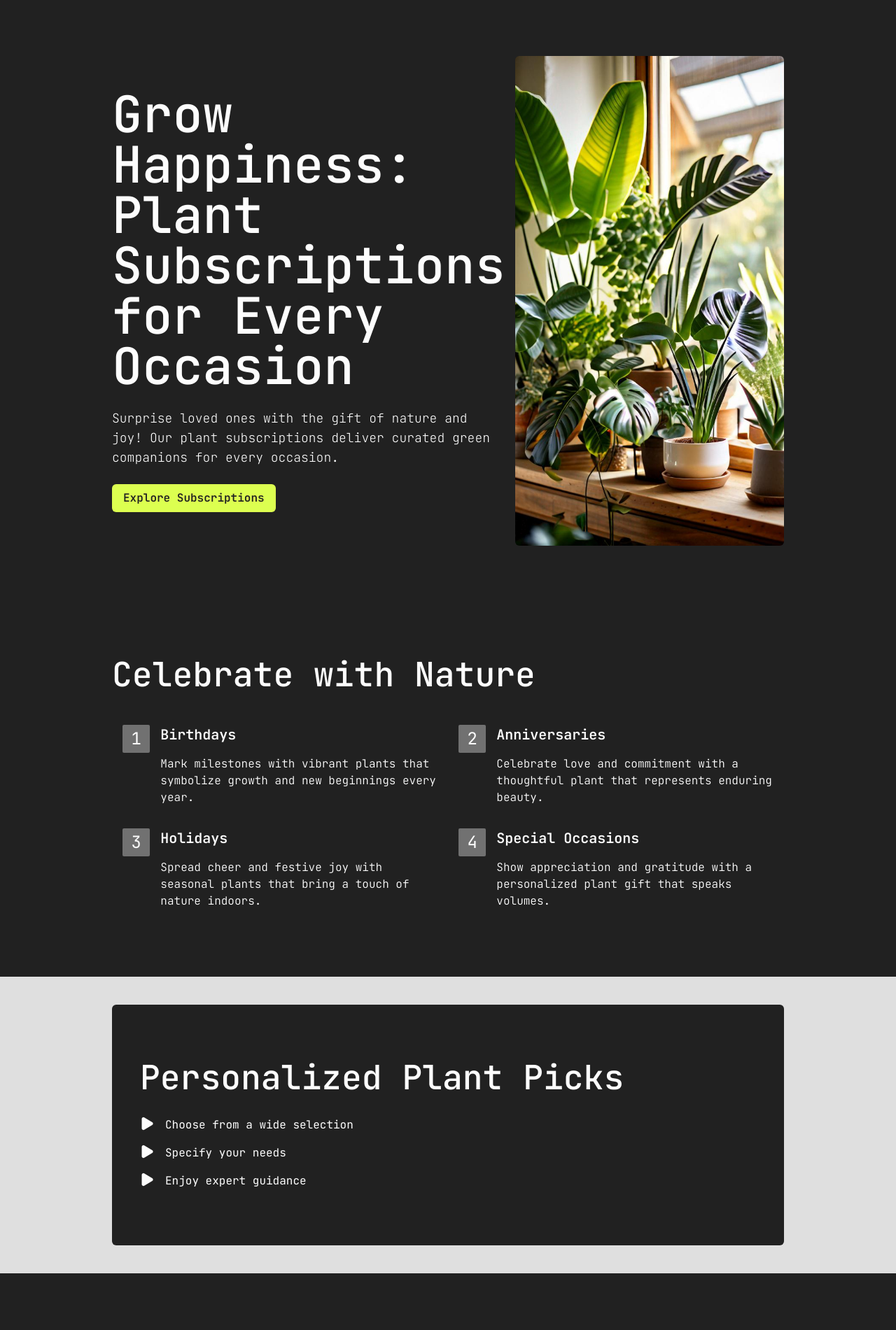
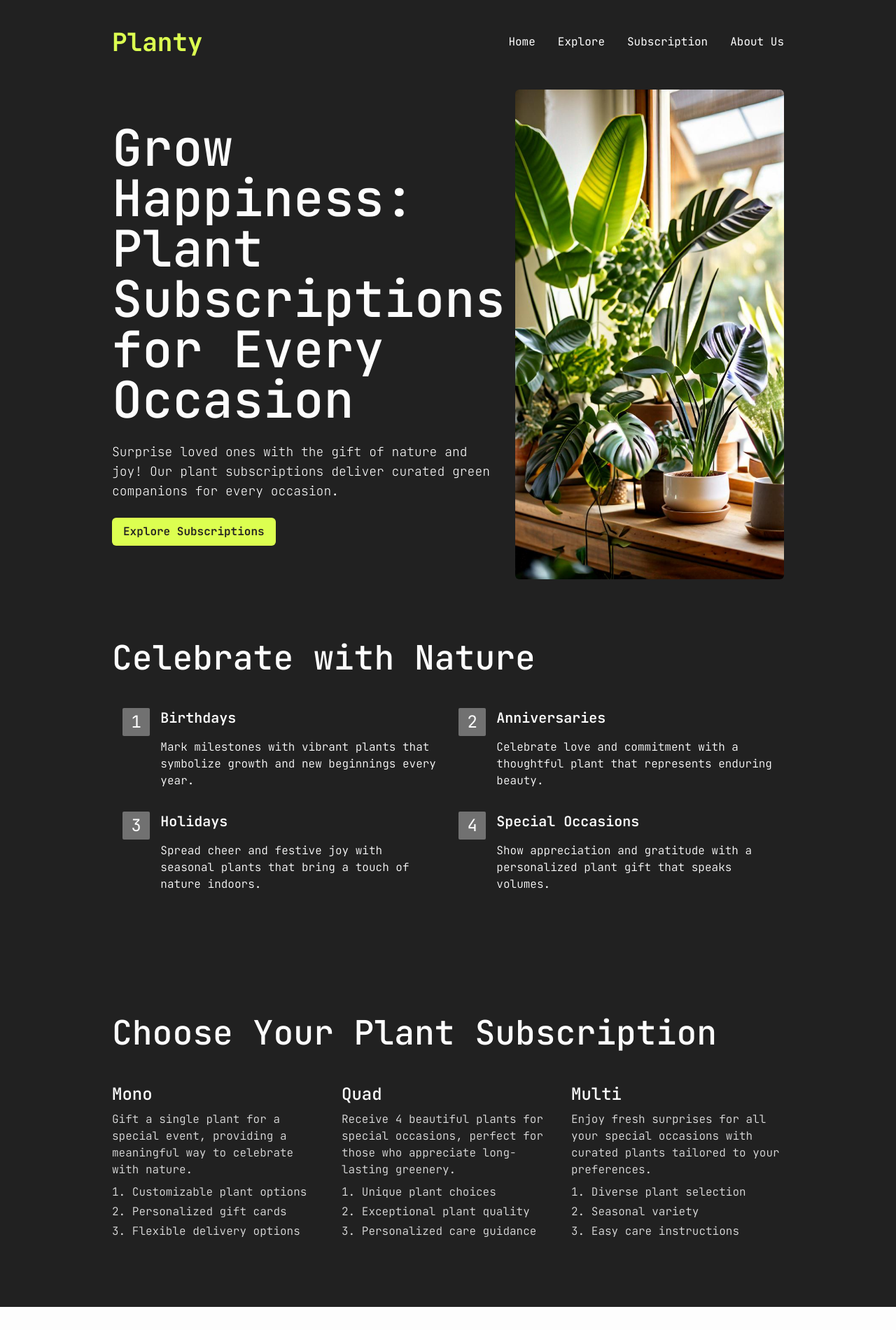
Before and after one commit to himanshuu004/plantywide, a Next.js app: page / in a window 1280 px wide. Shown: the top 1901 px of the page at 70% size. Built offline with nearby package versions, Linux system fonts and the light colour scheme.

Commit message:
navbar created

```diff
--- a/app/components/GetStarted.tsx
+++ b/app/components/GetStarted.tsx
@@ -13,7 +13,7 @@ const GetStarted: React.FC = () => {
         <div className="w-auto rounded-md bg-transparent text-[#dcff50] border-2 border-[#dcff50] font-semibold p-4">
           Explore Subscriptions
         </div>
-        <Link href="/contact-us">
+        <Link href="/ContactUs">
           <div className="w-auto rounded-md bg-[#dcff50] text-[#212121] font-semibold p-4">
             Contact Us
           </div>
--- a/app/components/Hero.tsx
+++ b/app/components/Hero.tsx
@@ -4,7 +4,7 @@ import { HeroImg } from "@/public";
 
 const Hero = () => {
   return (
-    <div className="w-full max-w-[960px] flex  justify-between items-center py-20 ">
+    <div className="w-full max-w-[960px] flex  justify-between items-center py-2 ">
       <div className="w-3/5 h-full flex flex-col justify-start items-start gap-6 pr-8">
         <div className=" w-full text-7xl font-medium">
           Grow Happiness: Plant Subscriptions for Every Occasion
--- /dev/null
+++ b/app/components/Navbar.tsx
@@ -0,0 +1,22 @@
+import React from "react";
+import Link from "next/link";
+
+const Navbar = () => {
+  return (
+    <div className="w-full max-w-[960px] flex  justify-between items-center py-10 ">
+      <div className=" w-auto text-4xl font-bold text-[#dcff50]">Planty</div>
+      <div>
+        <ul className=" w-auto flex justify-end items-end gap-8 ">
+          <li>Home</li>
+          <li>Explore</li>
+          <li>Subscription</li>
+          <Link href="/AboutUs">
+            <li>About Us</li>
+          </Link>
+        </ul>
+      </div>
+    </div>
+  );
+};
+
+export default Navbar;
--- a/app/page.tsx
+++ b/app/page.tsx
@@ -7,8 +7,7 @@ import GetStarted from "./components/GetStarted";
 import { JetBrains_Mono } from "@next/font/google";
 import GifthGrowth from "./components/GifthGrowth";
 import WhyUs from "./components/WhyUs";
-import { HeroImg } from "@/public";
-import Image from "next/image";
+import Navbar from "./components/Navbar";
 
 const jetBrainsMono = JetBrains_Mono({
   weight: ["200", "300", "400", "500", "600", "700", "800"], // You can specify the weight and other options
@@ -20,14 +19,15 @@ export default function Home() {
       className={`w-full h-full bg-[#212121] text-[#fdfdfd] flex flex-col justify-center items-center ${jetBrainsMono.className}`}
     >
       <div className="w-full h-full bg-[#212121] text-[#fdfdfd] flex flex-col justify-center items-center">
+        <Navbar />
         <Hero />
         <Occasions />
       </div>
-      <div className="w-full h-full bg-[#dfdfdf] text-[#fdfdfd] flex flex-col justify-center items-center">
-        <PlantPicks />
-      </div>
       <div className="w-full h-full bg-[#212121] text-[#fdfdfd] flex flex-col justify-center items-center">
         <ScubsCard />
+      </div>
+      <div className="w-full h-full bg-[#fdfdfd] text-[#fdfdfd] flex flex-col justify-center items-center">
+        <PlantPicks />
       </div>
       <div className="w-full h-full bg-[#a9f00f] text-[#fdfdfd] flex flex-col justify-center items-center">
         <Celebrations />
@@ -38,7 +38,7 @@ export default function Home() {
       <div className="w-full h-full bg-[#a9f00f] text-[#fdfdfd] flex flex-col justify-center items-center">
         <WhyUs />
       </div>
-      <div className="w-full h-full bg-[#dfdfdf] text-[#fdfdfd] flex flex-col justify-center items-center">
+      <div className="w-full h-full bg-[#fdfdfd] text-[#fdfdfd] flex flex-col justify-center items-center">
         <GetStarted />
       </div>
     </main>
```
Also changed, not shown: 2 other files (tests, documents, lock files or other folders).
